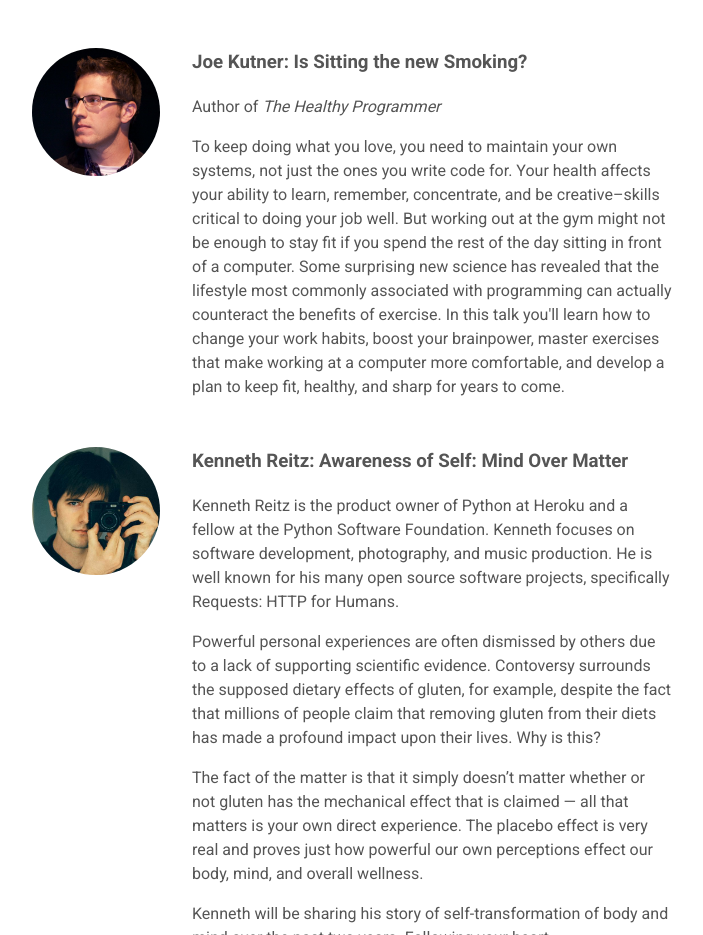
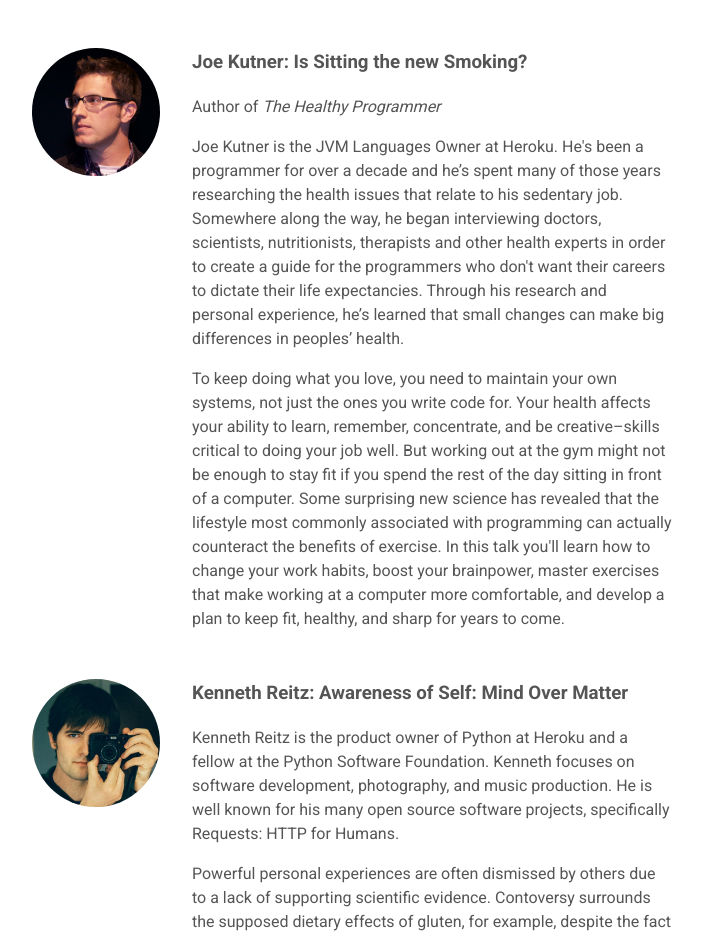
Before and after one commit to max/health-forum, a website: page index.html in a window 1280 px wide. Shown: the part 900-1835 px from the top of the page, without its empty margins (288-991 px from the left). Drawn offline with Linux system fonts and the light colour scheme.

Commit message:
Add Joe's bio

```diff
--- a/index.html
+++ b/index.html
@@ -41,6 +41,19 @@
               <div class="Speaker-body">
                 <h3>Joe Kutner: Is Sitting the new Smoking?</h3>
                 <p>Author of <em>The Healthy Programmer</em></p>
+
+                <p>
+                  Joe Kutner is the JVM Languages Owner at Heroku. He's been a
+                  programmer for over a decade and he’s spent many of those
+                  years researching the health issues that relate to his
+                  sedentary job. Somewhere along the way, he began interviewing
+                  doctors, scientists, nutritionists, therapists and other
+                  health experts in order to create a guide for the programmers
+                  who don't want their careers to dictate their life
+                  expectancies. Through his research and personal experience,
+                  he’s learned that small changes can make big differences in
+                  peoples’ health.
+                </p>
 
                 <p>
                   To keep doing what you love, you need to maintain your own
```
